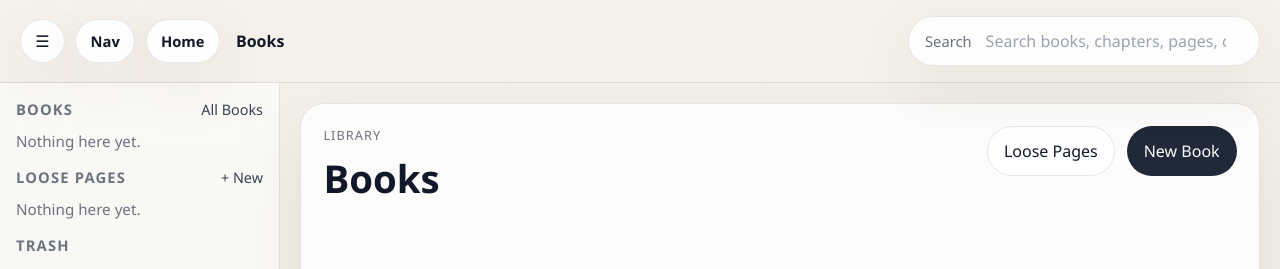
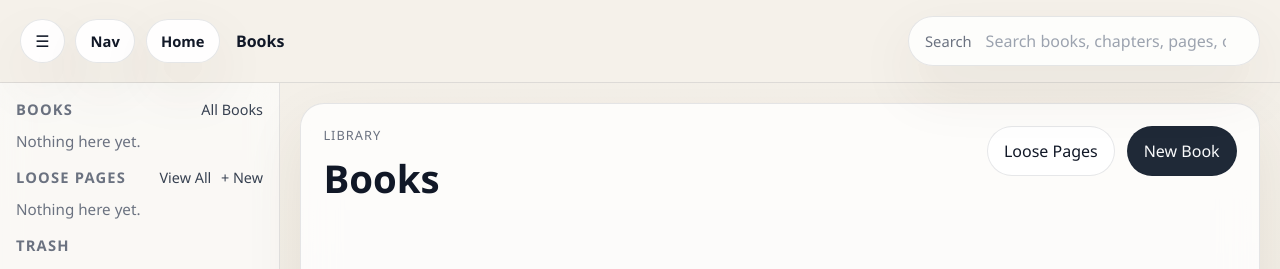
Before and after one commit to sci336/libnote, a React (Vite) app: page / in a window 1280 px wide. Shown: the top 269 px of the page. Built offline with nearby package versions, Linux system fonts and the light colour scheme.

Commit message:
Keep Loose Pages visible in the sidebar

```diff
--- a/src/components/Sidebar.tsx
+++ b/src/components/Sidebar.tsx
@@ -82,14 +82,6 @@ export function Sidebar(props: SidebarProps): JSX.Element {
     (currentView.type === 'page' && !isViewingLoosePage) ||
     currentView.type === 'chapter';
 
-  const showsLoose =
-    currentView.type === 'root' ||
-    currentView.type === 'search' ||
-    currentView.type === 'tag' ||
-    currentView.type === 'trash' ||
-    currentView.type === 'loosePages' ||
-    isViewingLoosePage;
-
   const isTrashActive = currentView.type === 'trash';
 
   const visibleChapters = activeBookId
@@ -98,6 +90,63 @@ export function Sidebar(props: SidebarProps): JSX.Element {
   const [isLoosePagesExpanded, setIsLoosePagesExpanded] = useState(false);
   const visibleLoosePages = isLoosePagesExpanded ? loosePages : loosePages.slice(0, 3);
 
+  const loosePagesSection = (
+    <section className="sidebar-section">
+      <div className="sidebar-section-header">
+        <h2>
+          <button
+            type="button"
+            className={`sidebar-section-title-button ${currentView.type === 'loosePages' ? 'is-active' : ''}`}
+            onClick={onNavigateLoosePages}
+          >
+            Loose Pages
+          </button>
+        </h2>
+        <div className="sidebar-section-actions">
+          {loosePages.length > 3 ? (
+            <button
+              type="button"
+              className="sidebar-link-button"
+              onClick={() => setIsLoosePagesExpanded((expanded) => !expanded)}
+            >
+              {isLoosePagesExpanded ? 'Show less' : 'Show more'}
+            </button>
+          ) : null}
+          {currentView.type === 'loosePages' ? null : (
+            <button type="button" className="sidebar-link-button" onClick={onNavigateLoosePages}>
+              View All
+            </button>
+          )}
+          {onCreateLoosePageInContext ? (
+            <button type="button" className="sidebar-link-button" onClick={onCreateLoosePageInContext}>
+              + New
+            </button>
+          ) : null}
+        </div>
+      </div>
+
+      <div className={`sidebar-list ${isLoosePagesExpanded ? 'sidebar-list-scrollable' : ''}`}>
+        {visibleLoosePages.length > 0 ? (
+          visibleLoosePages.map((page) => (
+            <button
+              key={page.id}
+              type="button"
+              className={`sidebar-item ${page.id === activePageId ? 'is-active' : ''}`}
+              onClick={() => {
+                onNavigatePage(page.id);
+                onClose();
+              }}
+            >
+              {page.title}
+            </button>
+          ))
+        ) : (
+          <p className="sidebar-empty">Nothing here yet.</p>
+        )}
+      </div>
+    </section>
+  );
+
   return (
     <>
       <div
@@ -105,8 +154,8 @@ export function Sidebar(props: SidebarProps): JSX.Element {
         onClick={onClose}
       />
       <aside className={`sidebar ${isOpen ? 'is-open' : ''}`}>
-        {/* The sidebar intentionally changes shape with the current route so
-            root/search/tag/loose-page flows all keep nearby navigation visible. */}
+        {/* Global and contextual sections are kept separate so loose pages stay
+            reachable even while book/chapter/page context changes below. */}
         {showsBooks && (
           <SidebarSection
             title="Books"
@@ -124,6 +173,9 @@ export function Sidebar(props: SidebarProps): JSX.Element {
             onReorder={onReorderBooks}
           />
         )}
+
+        {/* LOOSE PAGES */}
+        {loosePagesSection}
 
         {/* CHAPTERS */}
         {showsChapters && (
@@ -161,55 +213,6 @@ export function Sidebar(props: SidebarProps): JSX.Element {
             }))}
             onReorder={onReorderPages}
           />
-        )}
-
-        {/* LOOSE PAGES */}
-        {showsLoose && (
-          <section className="sidebar-section">
-            <div className="sidebar-section-header">
-              <h2>Loose Pages</h2>
-              <div className="sidebar-section-actions">
-                {loosePages.length > 3 ? (
-                  <button
-                    type="button"
-                    className="sidebar-link-button"
-                    onClick={() => setIsLoosePagesExpanded((expanded) => !expanded)}
-                  >
-                    {isLoosePagesExpanded ? 'Show less' : 'Show more'}
-                  </button>
-                ) : null}
-                {onCreateLoosePageInContext ? (
-                  <button type="button" className="sidebar-link-button" onClick={onCreateLoosePageInContext}>
-                    + New
-                  </button>
-                ) : currentView.type === 'loosePages' ? null : (
-                  <button type="button" className="sidebar-link-button" onClick={onNavigateLoosePages}>
-                    View All
-                  </button>
-                )}
-              </div>
-            </div>
-
-            <div className={`sidebar-list ${isLoosePagesExpanded ? 'sidebar-list-scrollable' : ''}`}>
-              {visibleLoosePages.length > 0 ? (
-                visibleLoosePages.map((page) => (
-                  <button
-                    key={page.id}
-                    type="button"
-                    className={`sidebar-item ${page.id === activePageId ? 'is-active' : ''}`}
-                    onClick={() => {
-                      onNavigatePage(page.id);
-                      onClose();
-                    }}
-                  >
-                    {page.title}
-                  </button>
-                ))
-              ) : (
-                <p className="sidebar-empty">Nothing here yet.</p>
-              )}
-            </div>
-          </section>
         )}
 
         <section className="sidebar-section">
--- a/src/styles.css
+++ b/src/styles.css
@@ -77,6 +77,7 @@ button {
 .editor-title,
 .list-card-title,
 .book-card-title,
+.sidebar-section-title-button,
 .sidebar-link-button {
   border: 0;
   background: none;
@@ -213,6 +214,17 @@ button {
   text-transform: uppercase;
   letter-spacing: 0.08em;
   color: #6b7280;
+}
+
+.sidebar-section-title-button {
+  color: inherit;
+  font: inherit;
+  letter-spacing: inherit;
+  text-transform: inherit;
+}
+
+.sidebar-section-title-button.is-active {
+  color: #111827;
 }
 
 .sidebar-link-button {
```
